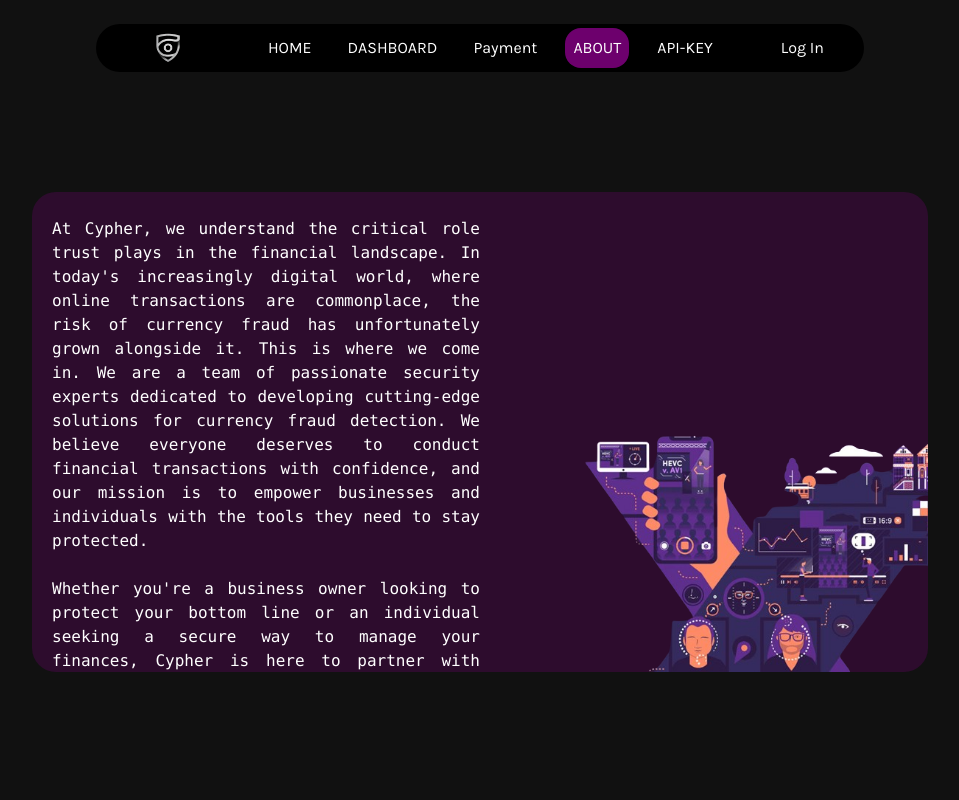
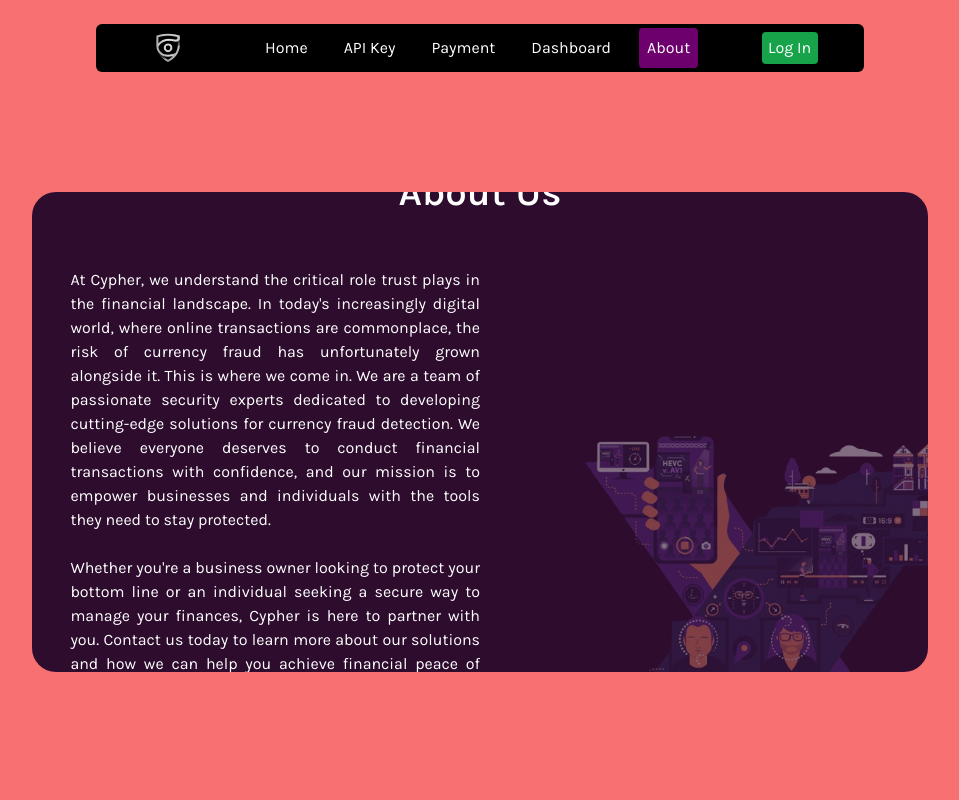
Before and after one commit to Roushan1512/Payments-Fraud-Detection, a React (Vite) app in the folder clientside/: page /aboutus in a window 1280 px wide. Shown: the top 800 px of the page, without its empty margins (160-1119 px from the left). Built offline with nearby package versions, Linux system fonts and the light colour scheme; what @nextui-org/react would draw is missing.

Commit message:
All transition Added

```diff
--- a/clientside/src/components/AboutUs/Aboutus.jsx
+++ b/clientside/src/components/AboutUs/Aboutus.jsx
@@ -8,36 +8,35 @@
 const Aboutus = () => {
   return (
     <>
-      <div className="h-[100vh] w-[100vw] flex items-center justify-center flex-col overflow-y-auto gap-10">
-        <div className="bg-[#2d0c2d] h-[60vh] w-[70vw] mt-[5%] rounded-3xl relative flex items-left justify-center gap-[10%] flex-col p-5 overflow-hidden">
+      <div className=" h-[200vh] w-full">
+        <div className="h-[100vh] w-[100vw] flex items-center justify-center flex-col overflow-y-auto gap-10 bg-red-400">
+          <div className="bg-[#2d0c2d] h-[60vh] w-[70vw] mt-[5%] rounded-3xl relative flex items-left justify-center gap-[10%] flex-col py-[1vh] px-[3vw] overflow-hidden text-center">
             <img
               src={img1}
               alt=""
-            className=" bottom-0 right-0 absolute w-[38vw]"
+              className=" bottom-0 right-0 absolute w-[38vw] opacity-40"
             />
-          <h1 className=" text-[2vw] font-semibold font-serif bg-[#681a68] ml-4 -mr-5 p-2 rounded-l-full">
-            About Us
-          </h1>
-          <p className="w-[50%] font-mono text-justify text-[100%]">
+            <h1 className=" text-[3vw] font-semibold font-Karla ]">About Us</h1>
+            <p className="w-[50%] font-Karla text-justify text-[100%]">
               At Cypher, we understand the critical role trust plays in the
               financial landscape. In today's increasingly digital world, where
-            online transactions are commonplace, the risk of currency fraud has
-            unfortunately grown alongside it. This is where we come in. We are a
-            team of passionate security experts dedicated to developing
+              online transactions are commonplace, the risk of currency fraud
+              has unfortunately grown alongside it. This is where we come in. We
+              are a team of passionate security experts dedicated to developing
               cutting-edge solutions for currency fraud detection. We believe
-            everyone deserves to conduct financial transactions with confidence,
-            and our mission is to empower businesses and individuals with the
-            tools they need to stay protected. <br />
+              everyone deserves to conduct financial transactions with
+              confidence, and our mission is to empower businesses and
+              individuals with the tools they need to stay protected. <br />
               <br />
-            Whether you're a business owner looking to protect your bottom line
-            or an individual seeking a secure way to manage your finances,
-            Cypher is here to partner with you. Contact us today to learn more
-            about our solutions and how we can help you achieve financial peace
-            of mind.
+              Whether you're a business owner looking to protect your bottom
+              line or an individual seeking a secure way to manage your
+              finances, Cypher is here to partner with you. Contact us today to
+              learn more about our solutions and how we can help you achieve
+              financial peace of mind.
             </p>
           </div>
         </div>
-
+        <div className=" h-[100vh] w-[100vw] overflow-hidden">
           <h1 className="text-5xl text-purple-800 mb-10 mx-[10%]">Our Team:</h1>
           <div className="flex flex-row gap-32 justify-center items-center">
             {/* team */}
@@ -79,24 +78,27 @@
             <div className="w-[30%] flex flex-col gap-20">
               <div>
                 <h1 className=" text-3xl text-purple-800">Our Mission:</h1>
-            We are dedicated to empowering individuals and businesses with the
-            tools they need to safeguard their hard-earned money. We achieve
-            this by developing cutting-edge solutions that:
+                We are dedicated to empowering individuals and businesses with
+                the tools they need to safeguard their hard-earned money. We
+                achieve this by developing cutting-edge solutions that:
               </div>
               <div>
                 <h1 className=" text-3xl text-purple-800">Our Services:</h1>
                 We offer a comprehensive suite of services designed to combat
-            currency fraud, we continuously monitor your financial activities,
-            scrutinizing transactions for anomalies and suspicious behavior
+                currency fraud, we continuously monitor your financial
+                activities, scrutinizing transactions for anomalies and
+                suspicious behavior
               </div>
               <div>
                 <h1 className=" text-3xl text-purple-800">
                   The Benefits of Choosing Us:
                 </h1>
-            Our robust solutions offer peace of mind by significantly reducing
-            the risk of falling victim to currency fraud.We empower you to build
-            a multi-layered defense against evolving fraud tactics, safeguarding
-            your financial well-being.
+                Our robust solutions offer peace of mind by significantly
+                reducing the risk of falling victim to currency fraud.We empower
+                you to build a multi-layered defense against evolving fraud
+                tactics, safeguarding your financial well-being.
+              </div>
+            </div>
           </div>
         </div>
       </div>
--- a/clientside/src/components/GetApi/Getapi.jsx
+++ b/clientside/src/components/GetApi/Getapi.jsx
@@ -77,7 +77,12 @@
   }, []);
 
   return (
-    <div className=" h-[100vh] pl-[4vw] pr-[3vw] flex  items-start justify-center flex-col font-Karla relative">
+    <motion.div
+      className=" h-[100vh] pl-[4vw] pr-[3vw] flex  items-start justify-center flex-col font-Karla relative"
+      initial={{ opacity: 0 }}
+      animate={{ opacity: 1 }}
+      transition={{ duration: 0.5, delay: 0.05, ease: "easeInOut" }}
+    >
       <motion.div
         className=" bg-white px-[2vw] py-[1vh] absolute rounded z-[200] text-black font-semibold bottom-[5vh]"
         initial={{ opacity: 0, y: 100 }}
@@ -212,7 +217,7 @@
           </div>
         </div>
       </div>
-    </div>
+    </motion.div>
   );
 };
 
--- a/clientside/src/components/Header/Header.jsx
+++ b/clientside/src/components/Header/Header.jsx
@@ -4,11 +4,24 @@
 import { useAuth0 } from "@auth0/auth0-react";
 import Login from "../Login/Login";
 import Logout from "../Login/Logout";
+import { motion } from "framer-motion";
 const Header = () => {
   const { user, isAuthenticated } = useAuth0();
   // console.log(isAuthenticated);
   return (
-    <div className="bg-[#000000] flex justify-between items-center font-Karla  text-white mt-6 left-[20%] h-[6vh] w-[60vw] rounded-3xl px-10 overflow-hidden  shadow-[#120411] absolute z-30">
+    <motion.div
+      className="bg-[#000000] flex justify-between items-center font-Karla  text-white mt-6 left-[20%] h-[6vh] w-[60vw] rounded-md px-10 overflow-hidden  shadow-[#120411] absolute z-30"
+      initial={{ y: -250 }}
+      animate={{ y: 0 }}
+      transition={{
+        type: "spring",
+        stiffness: 200,
+        damping: 20,
+        duration: 0.3,
+        delay: 0.4,
+        ease: "easeInOut",
+      }}
+    >
       <div>
         <NavLink to="/">
           <img src={logo} alt="" className="h-[8vh]" />
@@ -24,10 +37,36 @@
                   ? "bg-[#6d006d] hover:bg-[#940194]"
                   : "bg-transparent hover:bg-[#450a45]"
               }
-              p-2 rounded-2xl transition ease-in-out`
+              p-2 rounded transition ease-in-out`
             }
           >
-            <li>HOME</li>
+            <li>Home</li>
+          </NavLink>
+          <NavLink
+            to="/getapi"
+            className={({ isActive }) =>
+              ` ${
+                isActive
+                  ? "bg-[#6d006d] hover:bg-[#940194]"
+                  : "bg-transparent hover:bg-[#450a45]"
+              }
+              p-2 rounded transition ease-in-out `
+            }
+          >
+            <li>API Key</li>
+          </NavLink>
+          <NavLink
+            to="/transaction"
+            className={({ isActive }) =>
+              ` ${
+                isActive
+                  ? "bg-[#6d006d] hover:bg-[#940194]"
+                  : "bg-transparent hover:bg-[#450a45]"
+              }
+              p-2 rounded transition ease-in-out`
+            }
+          >
+            <li>Payment</li>
           </NavLink>
           <NavLink
             to="/dashboard"
@@ -37,23 +76,10 @@
                   ? "bg-[#6d006d] hover:bg-[#940194]"
                   : "bg-transparent hover:bg-[#450a45]"
               }
-              p-2 rounded-2xl transition ease-in-out`
+              p-2 rounded transition ease-in-out`
             }
           >
-            <li>DASHBOARD</li>
-          </NavLink>
-          <NavLink
-            to="/transaction"
-            className={({ isActive }) =>
-              ` ${
-                isActive
-                  ? "bg-[#6d006d] hover:bg-[#940194]"
-                  : "bg-transparent hover:bg-[#450a45]"
-              }
-              p-2 rounded-2xl transition ease-in-out`
-            }
-          >
-            <li>Payment</li>
+            <li>Dashboard</li>
           </NavLink>
           <NavLink
             to="/aboutus"
@@ -63,37 +89,26 @@
                   ? "bg-[#6d006d] hover:bg-[#940194]"
                   : "bg-transparent hover:bg-[#450a45]"
               }
-              p-2 rounded-2xl transition ease-in-out `
+              p-2 rounded transition ease-in-out `
             }
           >
-            <li>ABOUT</li>
-          </NavLink>
-          <NavLink
-            to="/getapi"
-            className={({ isActive }) =>
-              ` ${
-                isActive
-                  ? "bg-[#6d006d] hover:bg-[#940194]"
-                  : "bg-transparent hover:bg-[#450a45]"
-              }
-              p-2 rounded-2xl transition ease-in-out `
-            }
-          >
-            <li>API-KEY</li>
+            <li>About</li>
           </NavLink>
         </ul>
       </div>
-      <div className="flex flex-row gap-8">
-        {isAuthenticated ? <Logout /> : <Login />}
+      <div className="flex gap-[1vw]">
         {isAuthenticated ? (
           <img
             src={user.picture}
             alt={user.name}
-            className="h-12 w-12 rounded-full"
+            className="h-10 w-10 rounded"
           />
         ) : null}
+        <div className=" h-10 px-[.5vw]  flex items-center justify-center">
+          {isAuthenticated ? <Logout /> : <Login />}
+        </div>
       </div>
-    </div>
+    </motion.div>
   );
 };
 
--- a/clientside/src/components/Login/Login.jsx
+++ b/clientside/src/components/Login/Login.jsx
@@ -3,7 +3,14 @@
 
 const Login = () => {
   const { loginWithRedirect } = useAuth0();
-  return <button onClick={() => loginWithRedirect()}>Log In</button>;
+  return (
+    <button
+      onClick={() => loginWithRedirect()}
+      className=" bg-green-600  px-[.5vw] py-[.5vh] rounded"
+    >
+      Log In
+    </button>
+  );
 };
 
 export default Login;
--- a/clientside/src/components/Login/Logout.jsx
+++ b/clientside/src/components/Login/Logout.jsx
@@ -1,16 +1,20 @@
 import React from "react";
 import { useAuth0 } from "@auth0/auth0-react";
+import { motion } from "framer-motion";
 
 const Logout = () => {
   const { logout } = useAuth0();
   return (
-    <button
+    <motion.button
       onClick={() =>
         logout({ logoutParams: { returnTo: window.location.origin } })
       }
+      className=" bg-red-500 px-[.5vw] py-[.5vh] rounded"
+      whileHover={{ backgroundColor: "#ff0000" }}
+      whileTap={{ scale: 0.9 }}
     >
       Log Out
-    </button>
+    </motion.button>
   );
 };
 
```
Also changed, not shown: clientside/src/components/Transactions/Transaction.jsx (+10 -4 lines). Lines whose indentation alone changed are shown as unchanged.
